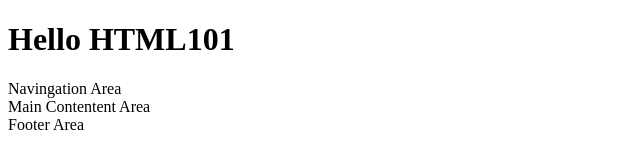
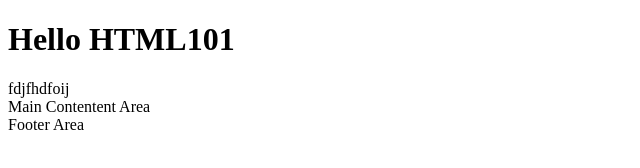
Before and after one commit to kam345678/html101, a plain HTML site: page index.html in a window 1280 px wide. Shown: the full height of the page, 0-640 px from the left. Drawn offline with Linux system fonts and the light colour scheme.

Commit message:
อัปเดตล่าสุด

```diff
--- a/index.html
+++ b/index.html
@@ -14,7 +14,8 @@
             </header>
 
             <nav>
-                Navingation Area
+                <!-- Navingation Area -->
+                 fdjfhdfoij
             </nav>
 
             <div>
```
Also changed, not shown: README.md (deleted).
